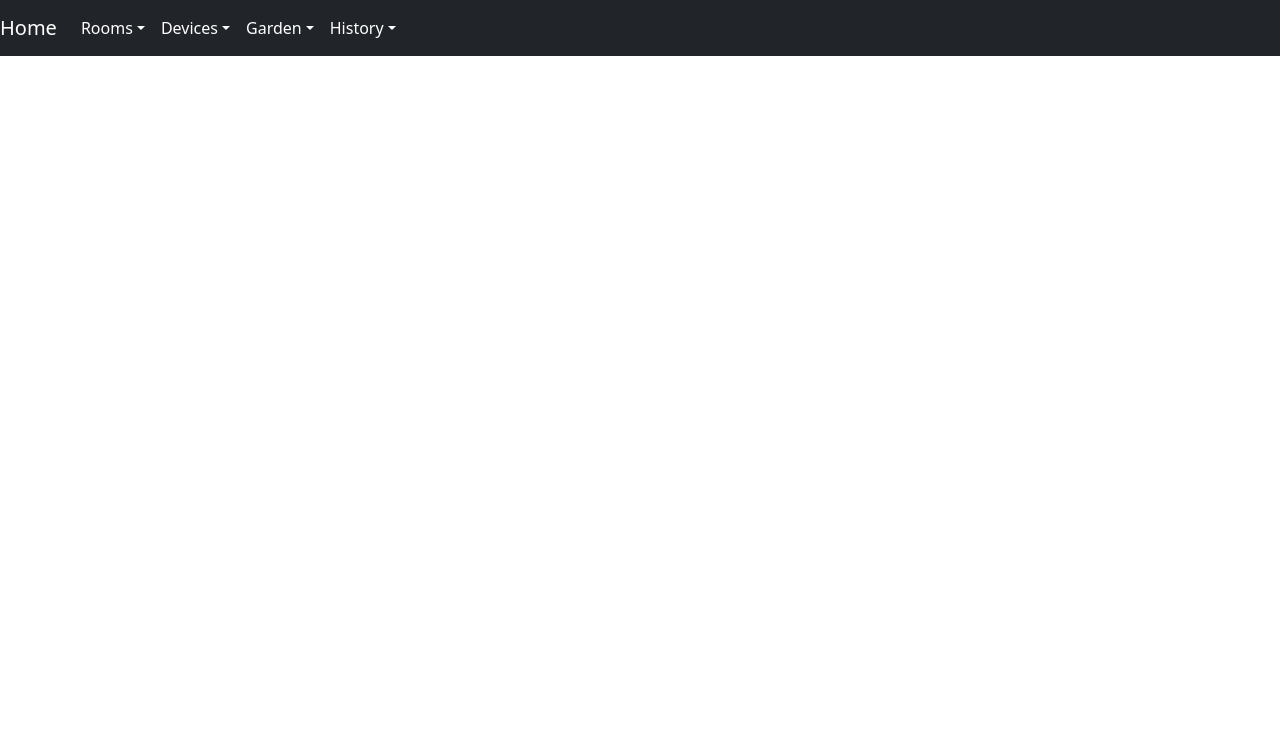
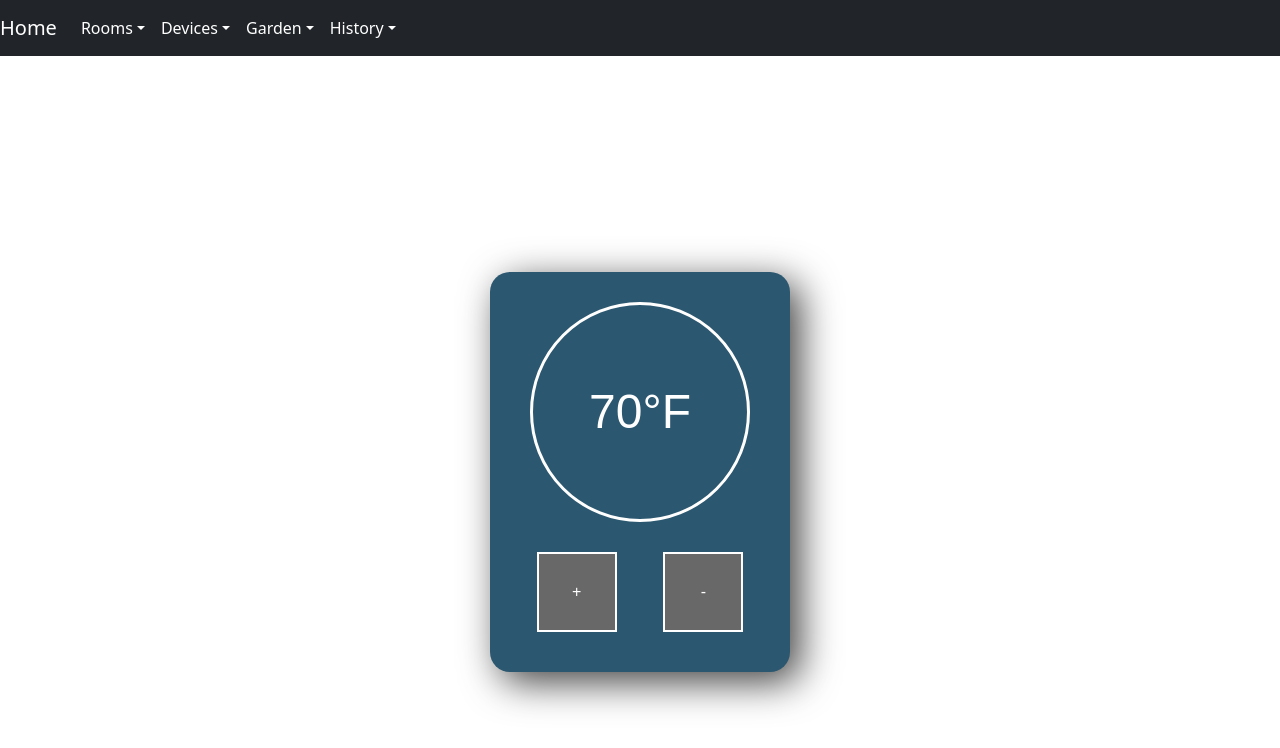
Before and after one commit to Wiqbal2/Smart-Hub-System, a React (Create React App) app: page /Room in a window 1280 px wide. Shown: the top 748 px of the page. Built offline with nearby package versions, Linux system fonts and the light colour scheme.

Commit message:
azqa: room temp

```diff
--- a/src/App.js
+++ b/src/App.js
@@ -2,6 +2,9 @@ import React from'react';
 import { BrowserRouter as Router, Routes, Route } from 'react-router-dom';
 import Navbar from './components/Navbar';
 import HomeScreen from './components/HomeScreen';
+import Room from './components/Room';
+
+
 
 
 function App() {
@@ -11,6 +14,7 @@ function App() {
         <Navbar/>
         <Routes>
         <Route path='/' element={<HomeScreen />} />
+        <Route path='/Room' element={<Room />} />
         </Routes>
       </Router>
     </div>
--- /dev/null
+++ b/src/Utilities.js
@@ -0,0 +1,20 @@
+import React, { useState } from 'react';
+
+
+function Temperature() {
+    const [temperatureValue, setTemperatureValue] = useState(70);
+    return (
+        <div class='temp-body'>
+            <div class='app-container'>
+                <div class='temperature-display-container'>
+				    <div className='temperature-display'>{temperatureValue}°F</div>
+                </div>
+                <div class='button-container'>
+                    <button onClick={() => setTemperatureValue(temperatureValue + 1)}>+</button>
+                    <button onClick={() => setTemperatureValue(temperatureValue - 1)}>-</button>
+                </div>
+            </div>
+        </div>
+    );
+}
+export default Temperature;
--- a/src/components/Navbar.jsx
+++ b/src/components/Navbar.jsx
@@ -1,6 +1,8 @@
 import React from 'react';
-import { Navbar as BootstrapNavbar, Nav, NavDropdown } from 'react-bootstrap';
+import { Navbar as BootstrapNavbar, Nav, NavDropdown} from 'react-bootstrap';
 import '../styles.css';
+import { Link } from 'react-router-dom';
+import Room from './Room'
 
 function Navbar() {
     return (
@@ -12,7 +14,7 @@ function Navbar() {
                 <Nav className="mr-auto">
                     {/* ROOMS DROPDOWN */}
                     <NavDropdown title="Rooms" id="basic-nav-dropdown">
-                        <NavDropdown.Item href="#">Kitchen</NavDropdown.Item>
+                        <NavDropdown.Item href="/" as={Link} to="/Room">Kitchen</NavDropdown.Item>
                         <NavDropdown.Item href="#">Living-room</NavDropdown.Item>
                         <NavDropdown.Item href="#">+ add room</NavDropdown.Item>
                     </NavDropdown>
--- /dev/null
+++ b/src/components/Room.jsx
@@ -0,0 +1,24 @@
+import React from 'react';
+import { Navbar as BootstrapNavbar, Nav, NavDropdown, Navbar } from 'react-bootstrap';
+import '../styles.css';
+import Temperature  from '../Utilities.js';
+
+function Room() {
+  // Call the imported function
+  const result = Temperature();
+
+  return (
+
+    <div>
+        <Navbar />
+
+        <Temperature />
+
+
+
+      {/* JSX content */}
+    </div>
+  );
+}
+
+export default Room;
--- a/src/index.js
+++ b/src/index.js
@@ -1,6 +1,7 @@
 import React from 'react';
 import ReactDOM from 'react-dom/client';
 import App from './App';
+//import './style.css';
 import 'bootstrap/dist/css/bootstrap.min.css';
 
 const root = ReactDOM.createRoot(document.getElementById('root'));
--- a/src/styles.css
+++ b/src/styles.css
@@ -33,6 +33,17 @@ h1 {
 	min-height: 100vh;
 }
 */
+
+.temp-body {
+	font-family: sans-serif;
+	text-align: center;
+	display: flex;
+	flex-direction: column;
+	justify-content: center;
+	align-items: center;
+	text-align: center;
+	min-height: 100vh;
+}
 
 .app-container {
 	height: 400px;
```
Also changed, not shown: src/Utilties.js (deleted, +0 -15 lines), 1 other file (tests, documents, lock files or other folders).
